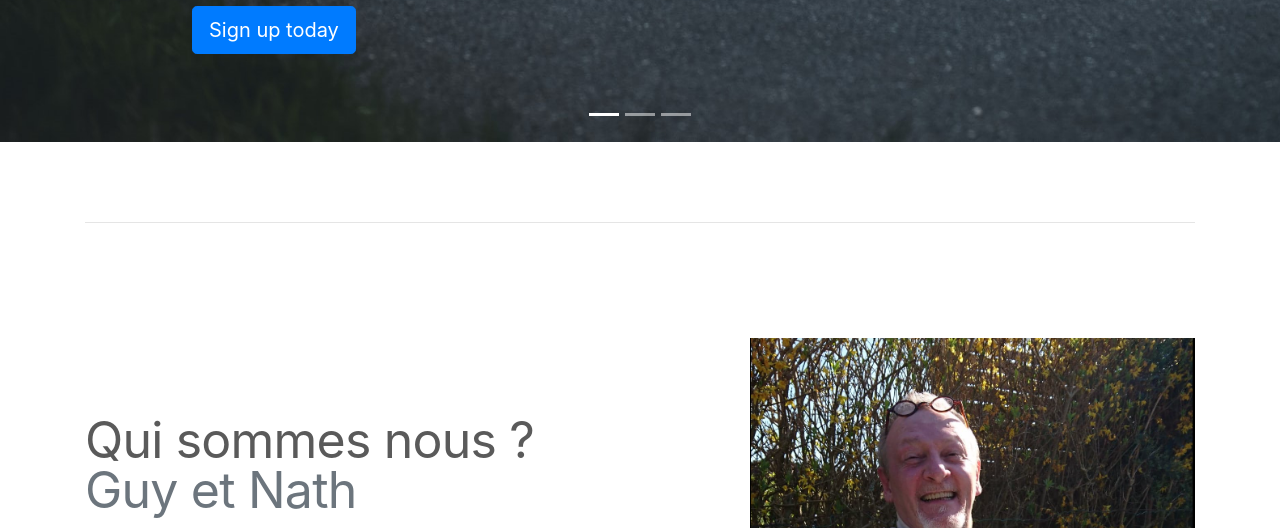
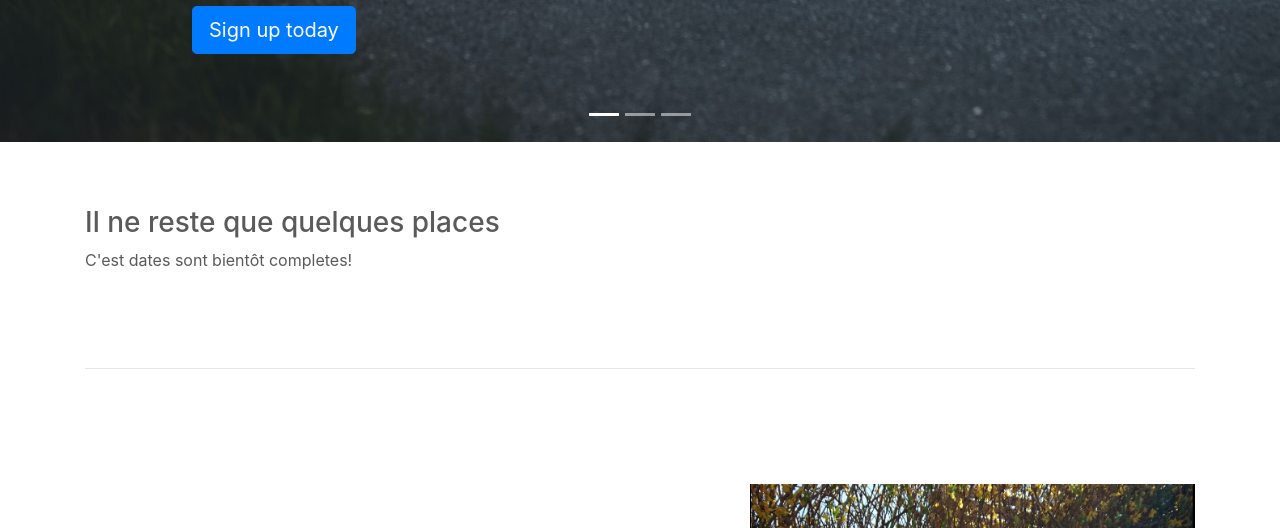
Before and after one commit to Akcel77/TYWB, a Symfony app: template templates/home/index.html.twig in a window 1280 px wide. Shown: the part 626-1154 px from the top of the page. Run offline with Twig, Linux system fonts and the light colour scheme; the template is opened without the code that fills it, so the values that code supplies are empty; some libraries are stand-ins or nearby versions.

Commit message:
Set a block in template to push some ride in first page

```diff
--- a/templates/home/index.html.twig
+++ b/templates/home/index.html.twig
@@ -4,6 +4,15 @@
 
 {% block content %}
 
+    <h3>Il ne reste que quelques places</h3>
+    <p class="strong">C'est dates sont bientôt completes!</p>
+    <div class="row">
+        {% for ride in rides %}
+            <div class="col-md-4">
+                {% include 'ride/single_product.html.twig' %}
+            </div>
+        {% endfor %}
+    </div><!-- /.row -->
 
     <hr class="featurette-divider">
 
```
